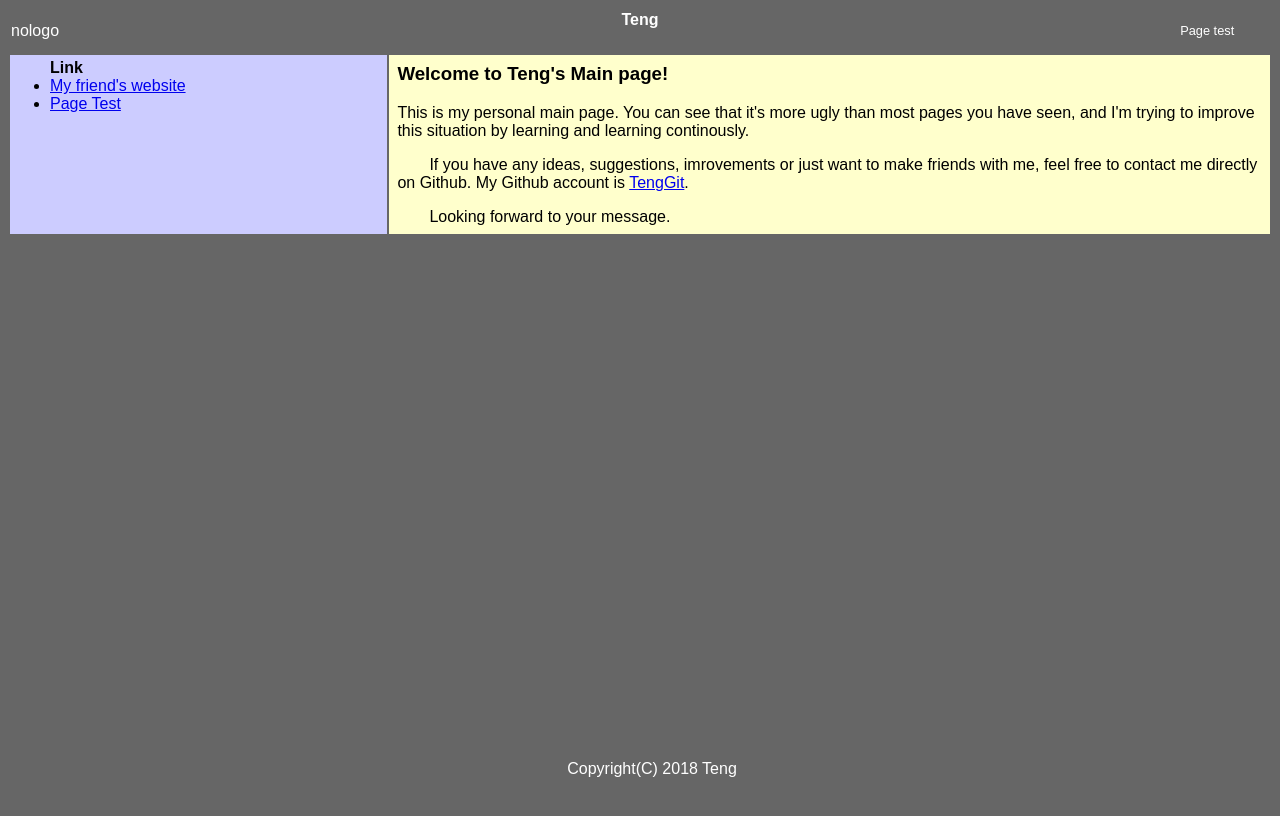
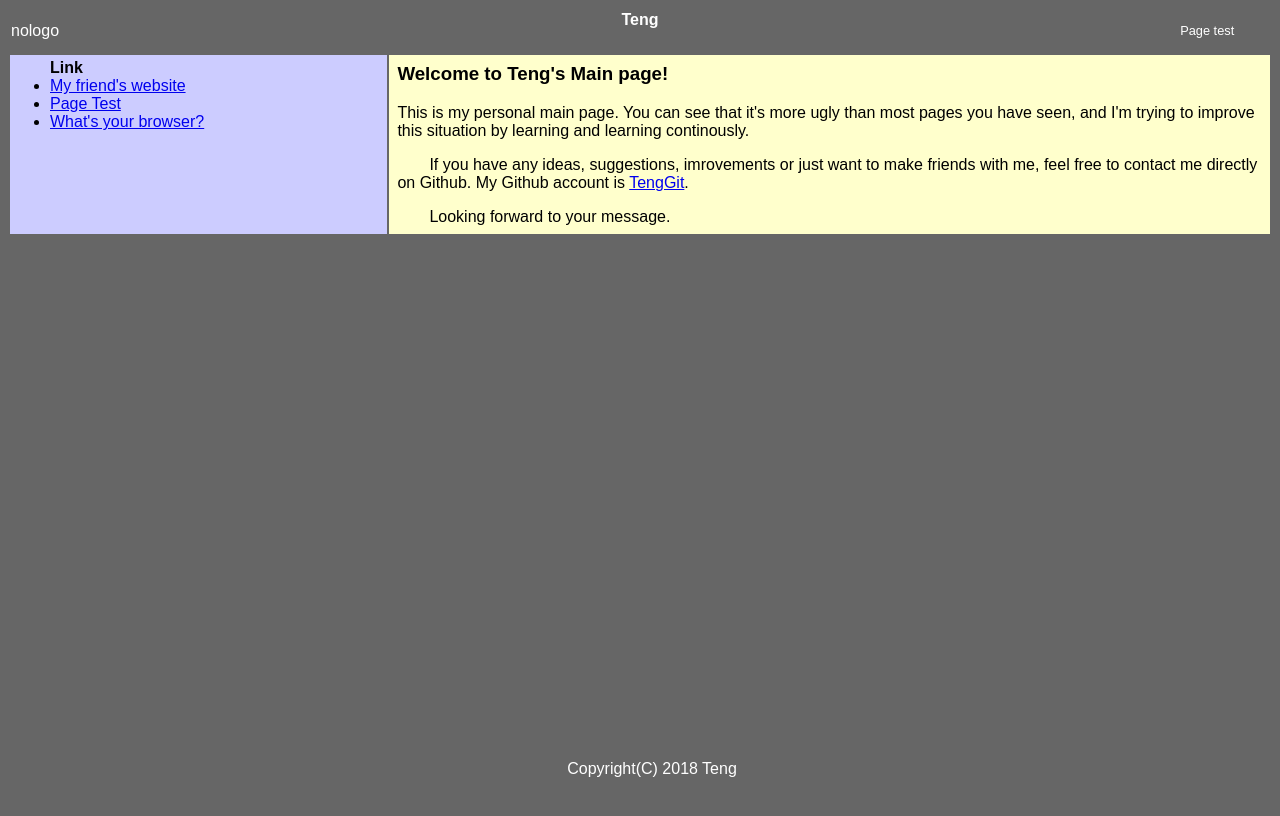
Before and after one commit to TengGit/tenggit.github.io, a plain HTML site: page index.html in a window 1280 px wide. Drawn offline with Linux system fonts and the light colour scheme.

Commit message:
Add a link

```diff
--- a/index.html
+++ b/index.html
@@ -47,6 +47,7 @@ function ready() {
 <li class="caption">Link</li>
 <li><a href="https://ivyhole.github.io">My friend's website</a></li>
 <li><a href="/Github-Page-Test">Page Test</a></li>
+<li><a href="/aaa/a.html">What's your browser?</a></li>
 </ul>
 </td>
 <td class="main" id="main">
```
